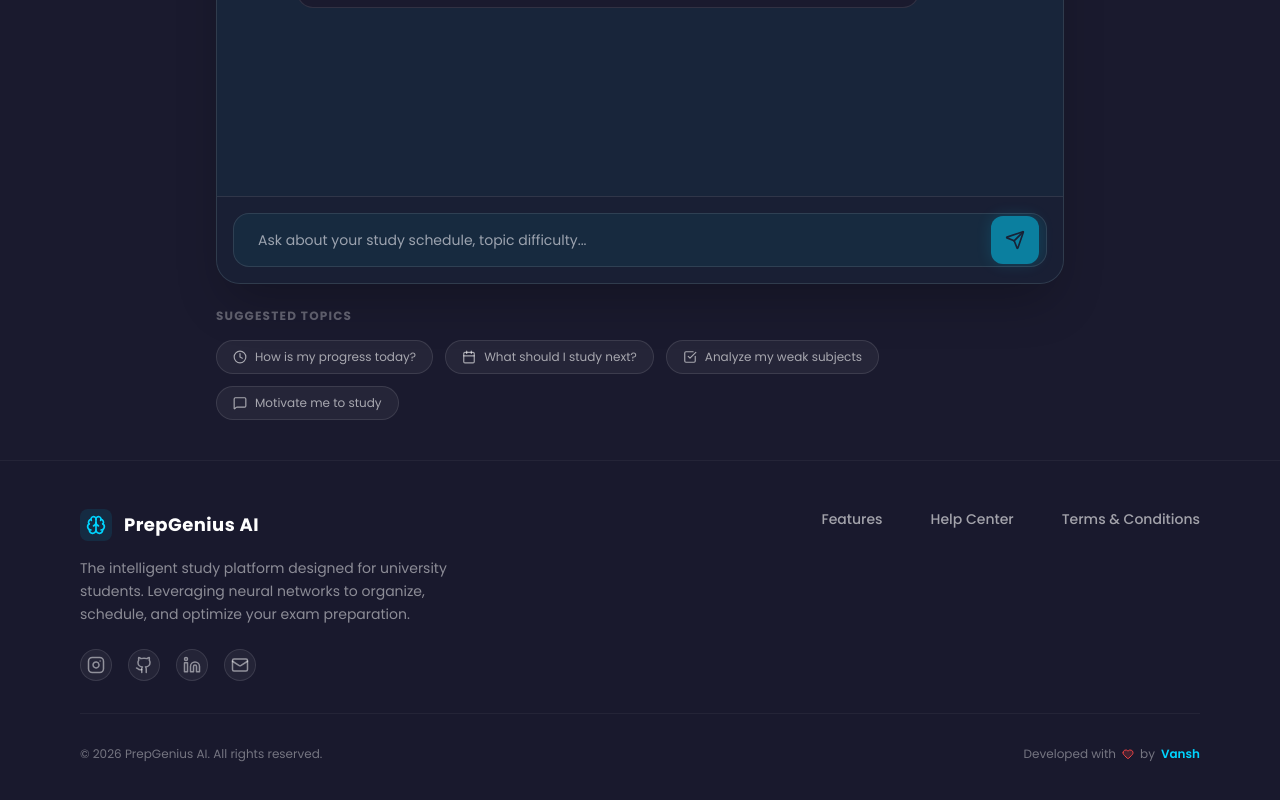
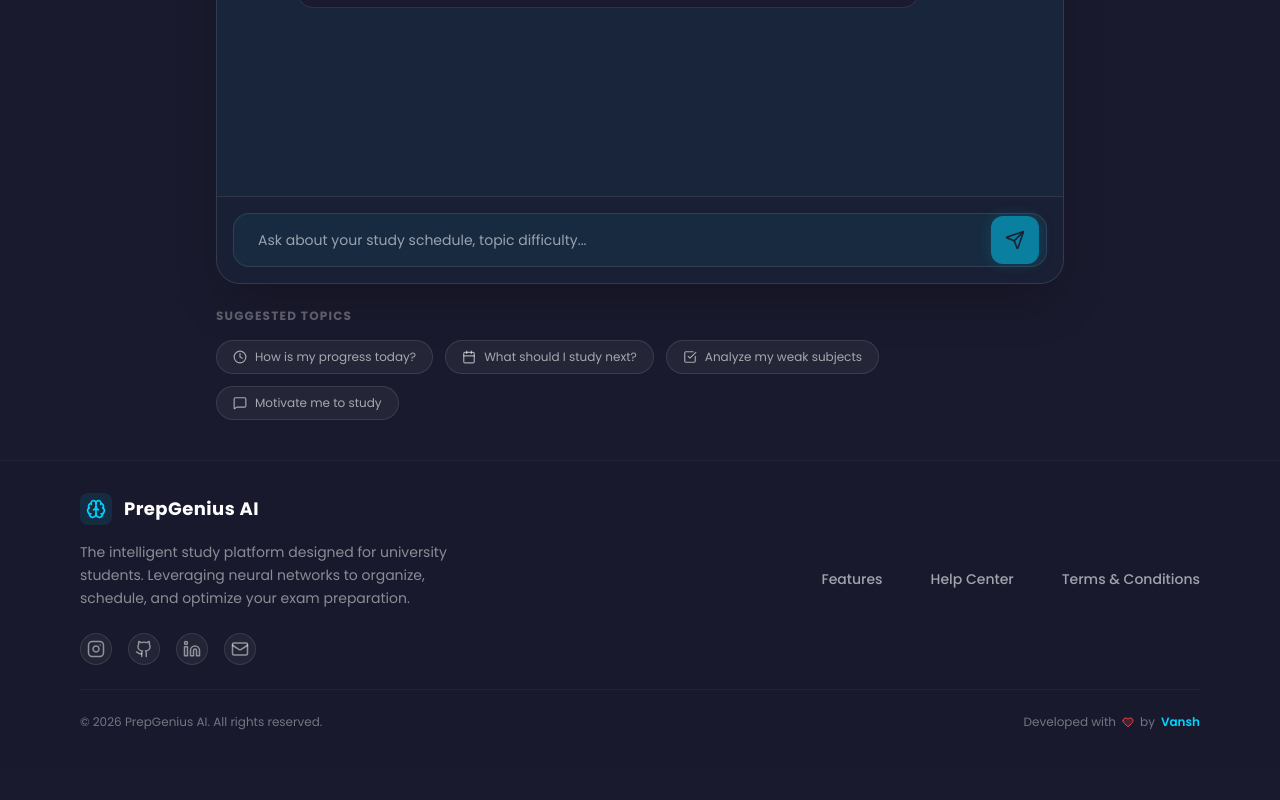
Before and after one commit to VanshMiglani007/prepgenius-ai, a React app in the folder client/: page /assistant in a window 1280 px wide. Shown: the part 420-1220 px from the top of the page. After the commit the page ends 1182 px from the top, so only its background shows below. Built offline with nearby package versions, Linux system fonts and the light colour scheme; the HTML template or start-up script is replaced by a standard one.

Commit message:
style(client): optimize Footer spacing and boost SettingsModal z-index

```diff
--- a/client/src/components/Footer.jsx
+++ b/client/src/components/Footer.jsx
@@ -8,8 +8,8 @@ const Footer = () => {
   const [isTermsOpen, setIsTermsOpen] = useState(false);
   const [isFeaturesOpen, setIsFeaturesOpen] = useState(false);
   return (
-    <footer className="w-full bg-dark-bg/80 backdrop-blur-md border-t border-white/5 py-12 px-6 md:px-20 mt-auto relative z-40">
-      <div className="max-w-7xl mx-auto flex flex-col md:flex-row justify-between items-start gap-10">
+    <footer className="w-full bg-dark-bg/80 backdrop-blur-md border-t border-white/5 py-8 px-6 md:px-20 mt-auto relative z-40">
+      <div className="max-w-7xl mx-auto flex flex-col md:flex-row justify-between items-center gap-6">
 
         {/* Brand Section */}
         <div className="flex flex-col gap-4 max-w-sm">
@@ -56,7 +56,7 @@ const Footer = () => {
       </div>
 
       {/* Divider */}
-      <div className="w-full h-px bg-white/5 my-8 max-w-7xl mx-auto"></div>
+      <div className="w-full h-px bg-white/5 my-6 max-w-7xl mx-auto"></div>
 
       {/* Copyright & Developed By */}
       <div className="max-w-7xl mx-auto flex flex-col md:flex-row justify-between items-center gap-4 text-xs text-white/40">
--- a/client/src/components/SettingsModal.jsx
+++ b/client/src/components/SettingsModal.jsx
@@ -17,13 +17,13 @@ const SettingsModal = ({ isOpen, onClose, user }) => {
 
   return (
     <AnimatePresence>
-      <div className="fixed inset-0 z-[100] flex items-center justify-center p-4 bg-dark-bg/80 backdrop-blur-md">
+      <div className="fixed inset-0 z-[9999] flex items-center justify-center p-4 bg-dark-bg/80 backdrop-blur-md">
         <motion.div
           initial={{ scale: 0.95, opacity: 0, y: 10 }}
           animate={{ scale: 1, opacity: 1, y: 0 }}
           exit={{ scale: 0.95, opacity: 0, y: 10 }}
           transition={{ type: "spring", bounce: 0.3, duration: 0.4 }}
-          className="bg-[#1a1a2e] border border-white/10 shadow-2xl rounded-2xl w-full max-w-4xl h-[70vh] flex overflow-hidden relative"
+          className="bg-[#1a1a2e] border border-white/10 shadow-2xl rounded-2xl w-full max-w-4xl h-[70vh] min-h-[500px] flex overflow-hidden relative"
         >
           {/* Sidebar */}
           <div className="w-64 bg-black/20 border-r border-white/5 flex flex-col pt-6">
```
